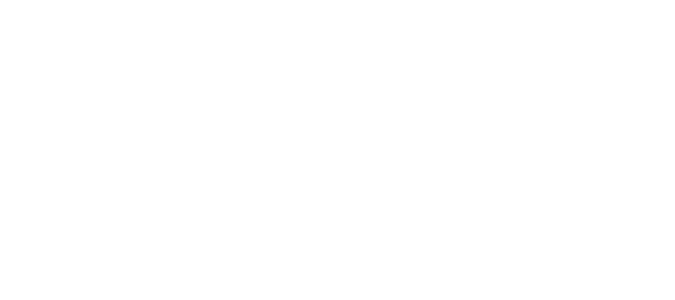
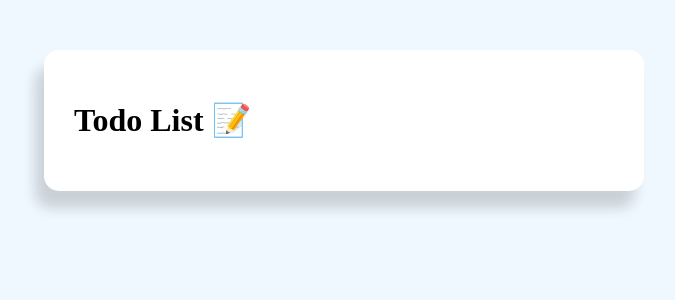
Before and after one commit to jungeun-p/Study-React-With-NextJS, a React (Create React App) app in the folder practice-app/: page / in a window 1280 px wide. Shown: the top 300 px of the page, without its empty margins (296-971 px from the left). Built offline with nearby package versions, Linux system fonts and the light colour scheme.

Commit message:
[ modify ] class type component

```diff
--- a/practice-app/public/index.html
+++ b/practice-app/public/index.html
@@ -10,34 +10,11 @@
       content="Web site created using create-react-app"
     />
     <link rel="apple-touch-icon" href="%PUBLIC_URL%/logo192.png" />
-    <!--
-      manifest.json provides metadata used when your web app is installed on a
-      user's mobile device or desktop. See https://developers.google.com/web/fundamentals/web-app-manifest/
-    -->
     <link rel="manifest" href="%PUBLIC_URL%/manifest.json" />
-    <!--
-      Notice the use of %PUBLIC_URL% in the tags above.
-      It will be replaced with the URL of the `public` folder during the build.
-      Only files inside the `public` folder can be referenced from the HTML.
-
-      Unlike "/favicon.ico" or "favicon.ico", "%PUBLIC_URL%/favicon.ico" will
-      work correctly both with client-side routing and a non-root public URL.
-      Learn how to configure a non-root public URL by running `npm run build`.
-    -->
-    <title>React App</title>
+    <title>☕️</title>
   </head>
   <body>
     <noscript>You need to enable JavaScript to run this app.</noscript>
     <div id="root"></div>
-    <!--
-      This HTML file is a template.
-      If you open it directly in the browser, you will see an empty page.
-
-      You can add webfonts, meta tags, or analytics to this file.
-      The build step will place the bundled scripts into the <body> tag.
-
-      To begin the development, run `npm start` or `yarn start`.
-      To create a production bundle, use `npm run build` or `yarn build`.
-    -->
   </body>
 </html>
--- /dev/null
+++ b/practice-app/src/App.css
@@ -0,0 +1,12 @@
+.container {
+    margin: auto;
+    max-width: 600px;
+}
+
+.todoBlock {
+    padding: 30px;
+    margin-top: 50px;
+    background: #ffffff;
+    border-radius: 15px;
+    box-shadow: -9px 17px 13px rgb(0 0 0 / 16%);
+}
--- a/practice-app/src/App.js
+++ b/practice-app/src/App.js
@@ -1,7 +1,16 @@
-function App() {
-  return (
-    <div className="App"></div>
-  );
+import { Component } from "react";
+import "./App.css";
+
+export default class App extends Component {
+  render() {
+    return (
+      <div className="container">
+        <div className="todoBlock">
+          <div className="title">
+              <h1>Todo List 📝</h1>
+          </div>
+        </div>
+      </div>
+    )
+  }
 }
-
-export default App;
--- /dev/null
+++ b/practice-app/src/index.css
@@ -0,0 +1,3 @@
+body {
+    background: aliceblue;
+}
--- a/practice-app/src/index.js
+++ b/practice-app/src/index.js
@@ -1,5 +1,6 @@
 import React from 'react';
 import ReactDOM from 'react-dom/client';
+import './index.css';
 import App from './App';
 
 const root = ReactDOM.createRoot(document.getElementById('root'));
```
